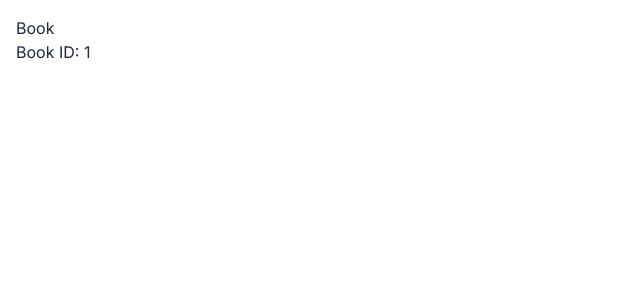
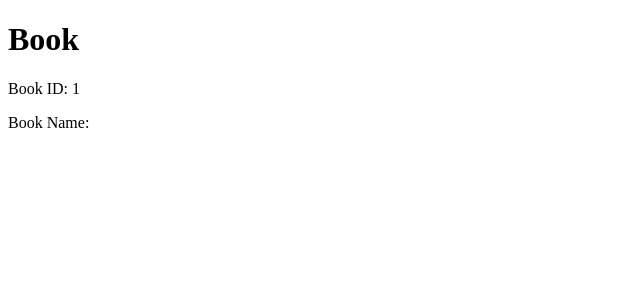
Before and after one commit to edoszhan/osume-pages, a Next.js app: page /books/1 in a window 1280 px wide. Shown: the top 300 px of the page, without its empty margins (0-640 px from the left). Built offline with nearby package versions, Linux system fonts and the light colour scheme.

Commit message:
experimental changes due to routing and passing params

```diff
--- a/app/books/[id]/page.tsx
+++ /dev/null
@@ -1,12 +0,0 @@
-"use client"
-
-import MainLayout from "@/app/layouts/MainLayout";
-
-export default function Book({ params }) {
-    return (
-            <div>
-                <h1>Book</h1>
-                <p>Book ID: {params.id}</p>
-            </div>
-    );
-}
--- a/app/components/MainPage.tsx
+++ b/app/components/MainPage.tsx
@@ -1,6 +1,7 @@
 "use client";
 import { useState } from 'react';
 import Link from 'next/link';
+import { info } from 'console';
 
 export default function MainPage() {
     const [searchTerm, setSearchTerm] = useState('');
@@ -23,10 +24,12 @@ export default function MainPage() {
             if (data && data.items) {
                 // Extract image and name pairs from the response
                 const bookInfo = data.items.slice(0, 4).map(item => ({
-                    image: item.volumeInfo.imageLinks?.thumbnail,
-                    name: item.volumeInfo.title
+                    id: item.id || '',
+                    image: item.volumeInfo.imageLinks?.thumbnail || '',
+                    name: item.volumeInfo.title || '',
                 }));
                 setBookData(bookInfo);
+
             } else {
                 setBookData([]);
             }
@@ -67,6 +70,7 @@ export default function MainPage() {
                                 </thead>
                                 <tbody>
                                     {bookData.map((book, index) => (
+                                        console.log("book", book),
                                         <tr key={index} className='hover:bg-gray-200'>
                                              <td className="px-4 py-2">
                                                 <Link href={`/books/${book.name}`}>
@@ -74,7 +78,11 @@ export default function MainPage() {
                                                 </Link>
                                             </td>
                                             <td className="px-4 py-2 text-red-400 font-bold break-all">
-                                                <Link href={`/books/${book.name}`}>
+                                                {/* <Link href={`/books/${book.name}`}> */}
+                                                <Link href={{
+                                                    pathname: '/books/[id]',
+                                                    query: { id: book.id, image: book.image, name: book.name },
+                                                }} as={`/books/${book.id}`}>
                                                         {book.name}
                                                 </Link>
                                             </td>
--- /dev/null
+++ b/pages/books/[id].tsx
@@ -0,0 +1,17 @@
+// pages/books/[id].js
+
+import { useRouter } from 'next/router';
+
+export default function Book() {
+    const router = useRouter();
+    const { id, name, image } = router.query;
+
+    return (
+        <div>
+            <h1>Book</h1>
+            <p>Book ID: {id}</p>
+            <p>Book Name: {name}</p>
+            <img src={image} alt={name} />
+        </div>
+    );
+}
```
